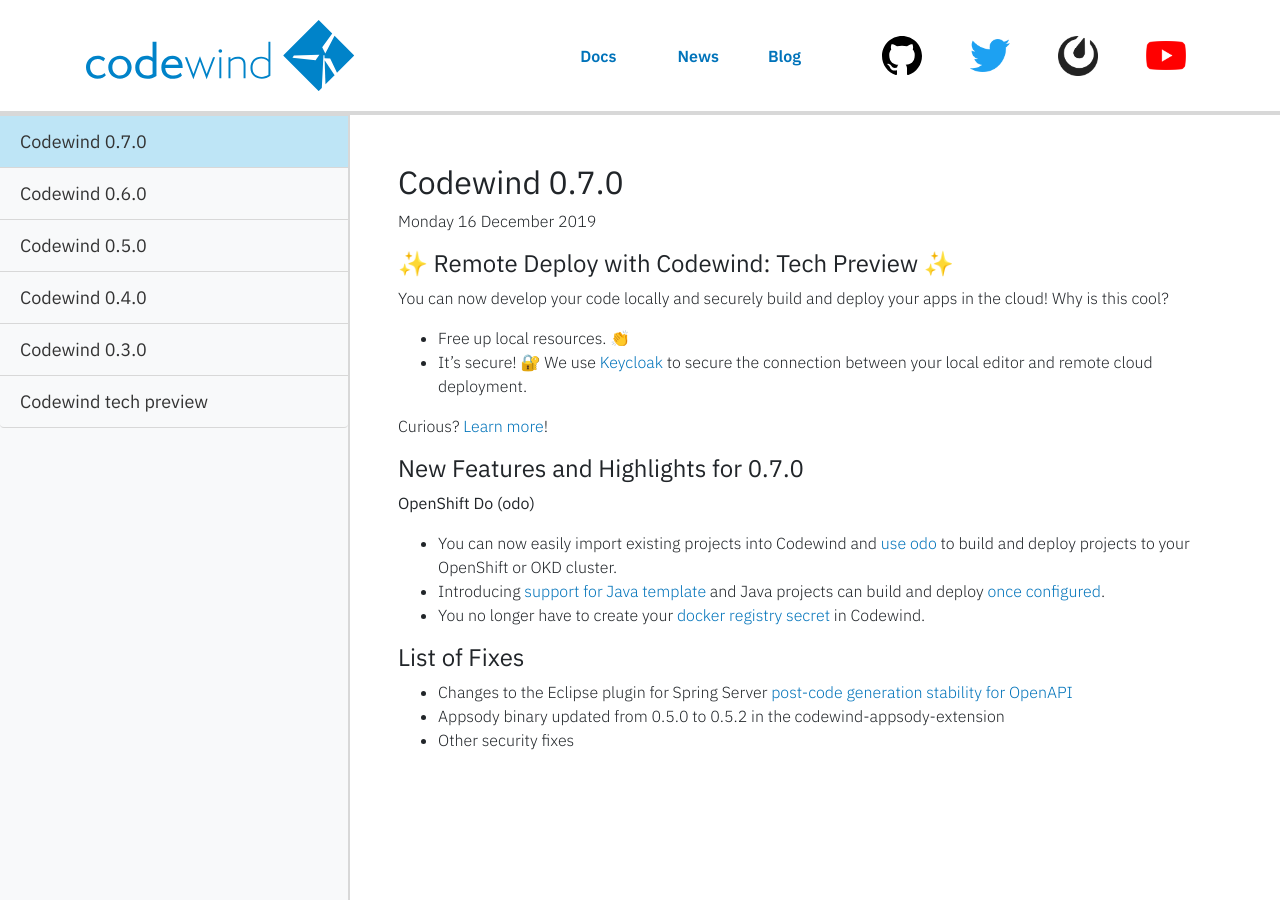
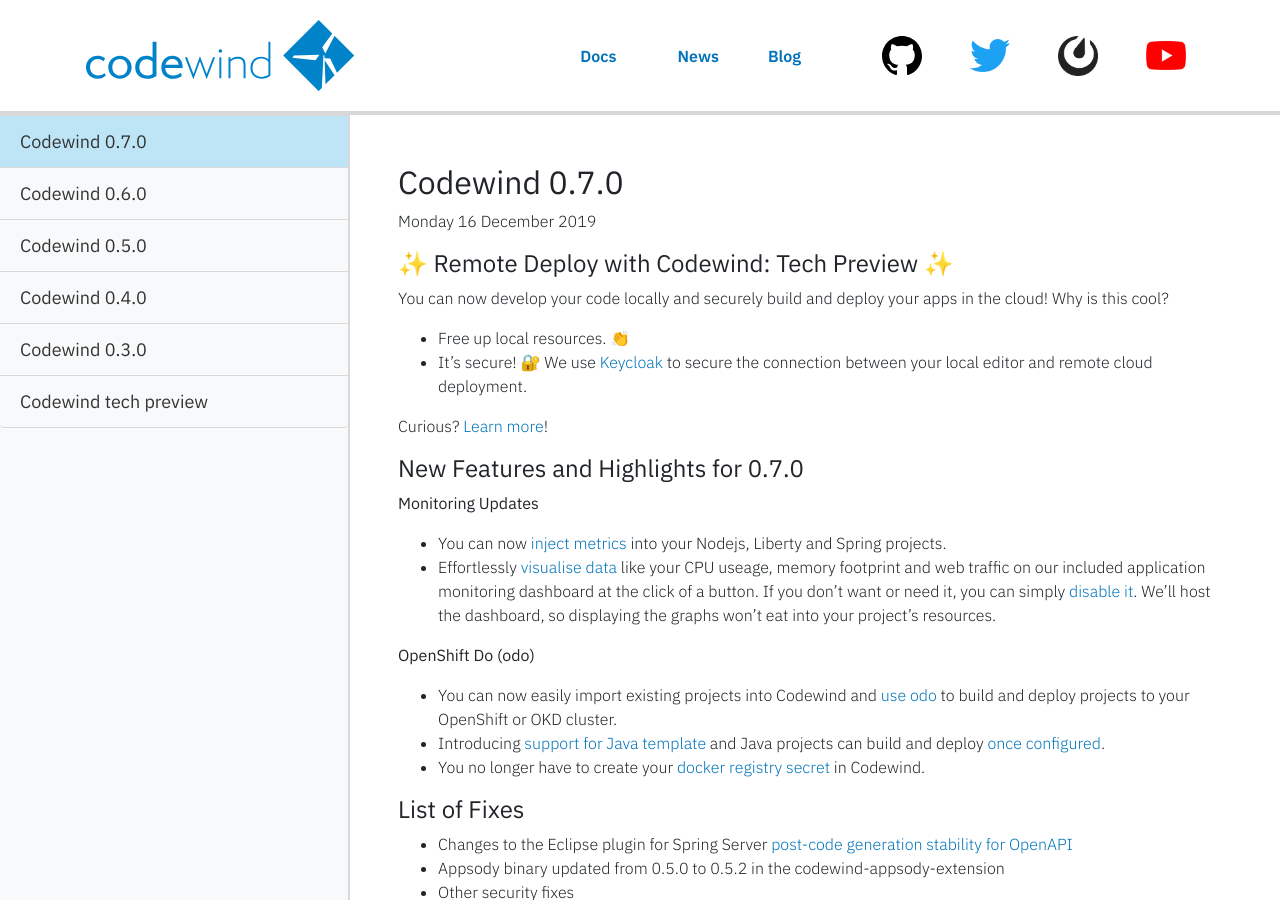
Before and after one commit to eclipse-archived/codewind-docs, a Jekyll site: the page built from docs/_news/news07.md, in a window 1280 px wide and 900 px high. Built offline with Jekyll 4.4.1, drawn with Linux system fonts in a browser that asks for light colours; nearby versions of some CDN libraries.

Commit message:
added portal updates, waiting on PR for one of the fix list items
Signed-off-by: beccabau <rbau@us.ibm.com>

```diff
--- a/docs/_news/news07.md
+++ b/docs/_news/news07.md
@@ -20,13 +20,15 @@ Curious? [Learn more](remoteoverview.html)!
 
 #### New Features and Highlights for 0.7.0
 
+**Monitoring Updates**
+- You can now [inject metrics](https://github.com/codewind-resources/design-documentation/blob/master/codewindServer/metricsInjection.md) into your Nodejs, Liberty and Spring projects.
+- Effortlessly [visualise data](https://github.com/eclipse/codewind/issues/977) like your CPU useage, memory footprint and web traffic on our included application monitoring dashboard at the click of a button. If you don't want or need it, you can simply [disable it](https://github.com/eclipse/codewind/issues/1290). We'll host the dashboard, so displaying the graphs won't eat into your project's resources.
+
 **OpenShift Do (odo)**
 - You can now easily import existing projects into Codewind and [use odo](https://github.com/eclipse/codewind/issues/1115) to build and deploy projects to your OpenShift or OKD cluster.
 - Introducing [support for Java template](https://github.com/eclipse/codewind/issues/450) and Java projects can build and deploy [once configured](//permalink to landing page).
 - You no longer have to create your [docker registry secret](https://github.com/eclipse/codewind/issues/665) in Codewind.
 
-
-
 #### List of Fixes
 - Changes to the Eclipse plugin for Spring Server [post-code generation stability for OpenAPI](https://github.com/eclipse/codewind/issues/1116)
 - Appsody binary updated from 0.5.0 to 0.5.2 in the codewind-appsody-extension
```
